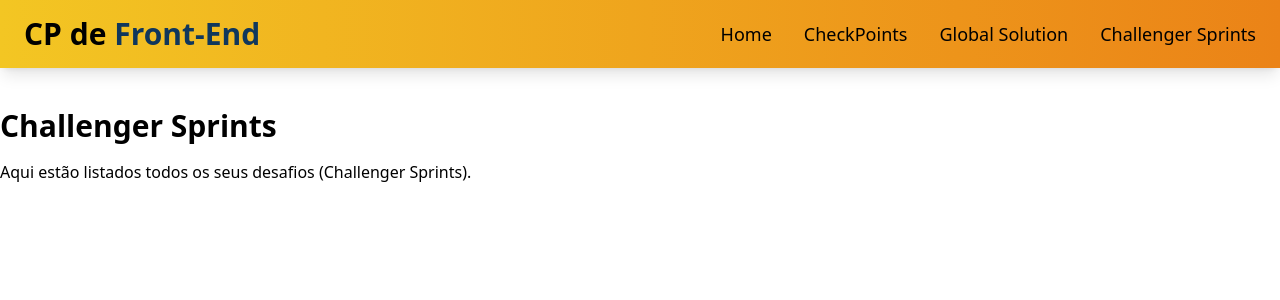
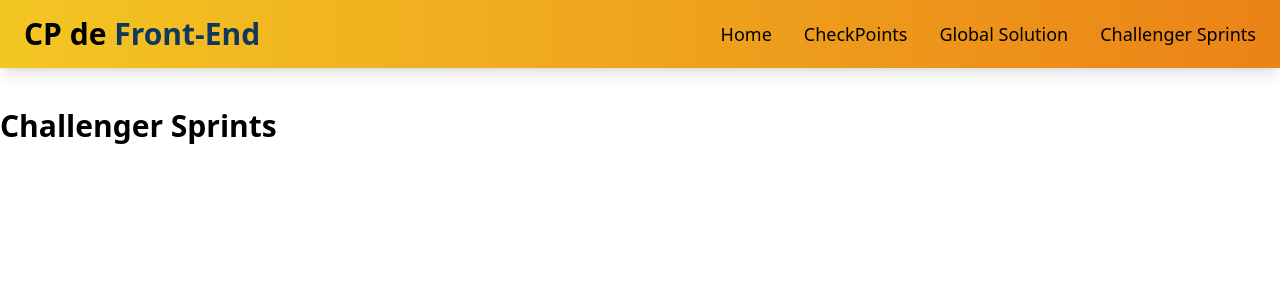
Before and after one commit to FelipePrometti/CP-Portfolio, a Next.js app in the folder cp-portfolio/: page /challengersprints in a window 1280 px wide. Shown: the top 300 px of the page. Built offline with nearby package versions, Linux system fonts and the light colour scheme.

Commit message:
atualização das paginas das rotas

```diff
--- a/cp-portfolio/src/app/challengersprints/page.tsx
+++ b/cp-portfolio/src/app/challengersprints/page.tsx
@@ -2,7 +2,6 @@ export default function ChallengerSprints() {
     return (
       <section className="container mx-auto py-10">
         <h1 className="text-3xl font-bold">Challenger Sprints</h1>
-        <p className="mt-4">Aqui estão listados todos os seus desafios (Challenger Sprints).</p>
       </section>
     );
   }
--- a/cp-portfolio/src/app/checkpoints/page.tsx
+++ b/cp-portfolio/src/app/checkpoints/page.tsx
@@ -2,7 +2,6 @@ export default function CheckPoints() {
     return (
       <section className="container mx-auto py-10">
         <h1 className="text-3xl font-bold">CheckPoints</h1>
-        <p className="mt-4">Aqui estão listados todos os seus checkpoints.</p>
       </section>
     );
   }
--- a/cp-portfolio/src/app/globalsolution/page.tsx
+++ b/cp-portfolio/src/app/globalsolution/page.tsx
@@ -2,7 +2,6 @@ export default function GlobalSolution() {
     return (
       <section className="container mx-auto py-10">
         <h1 className="text-3xl font-bold">Global Solution</h1>
-        <p className="mt-4">Aqui estão listadas as avaliações integradoras (Global Solution).</p>
       </section>
     );
   }
```
